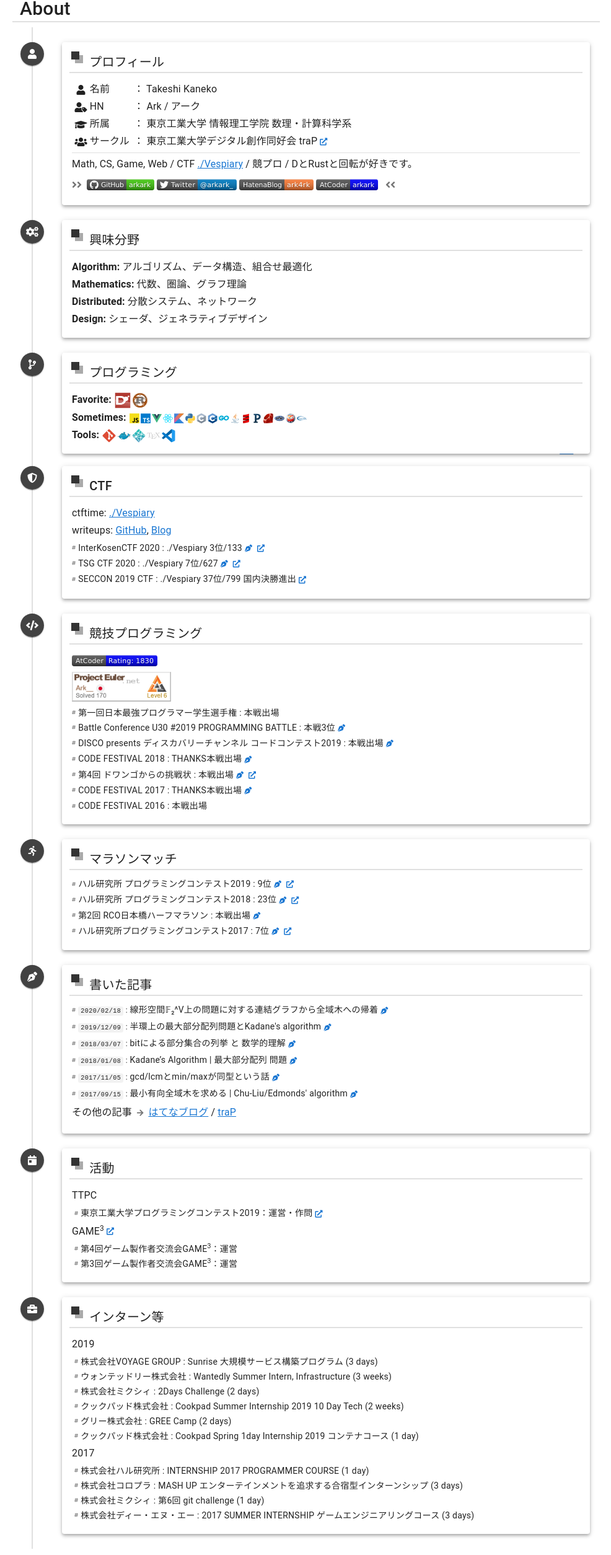
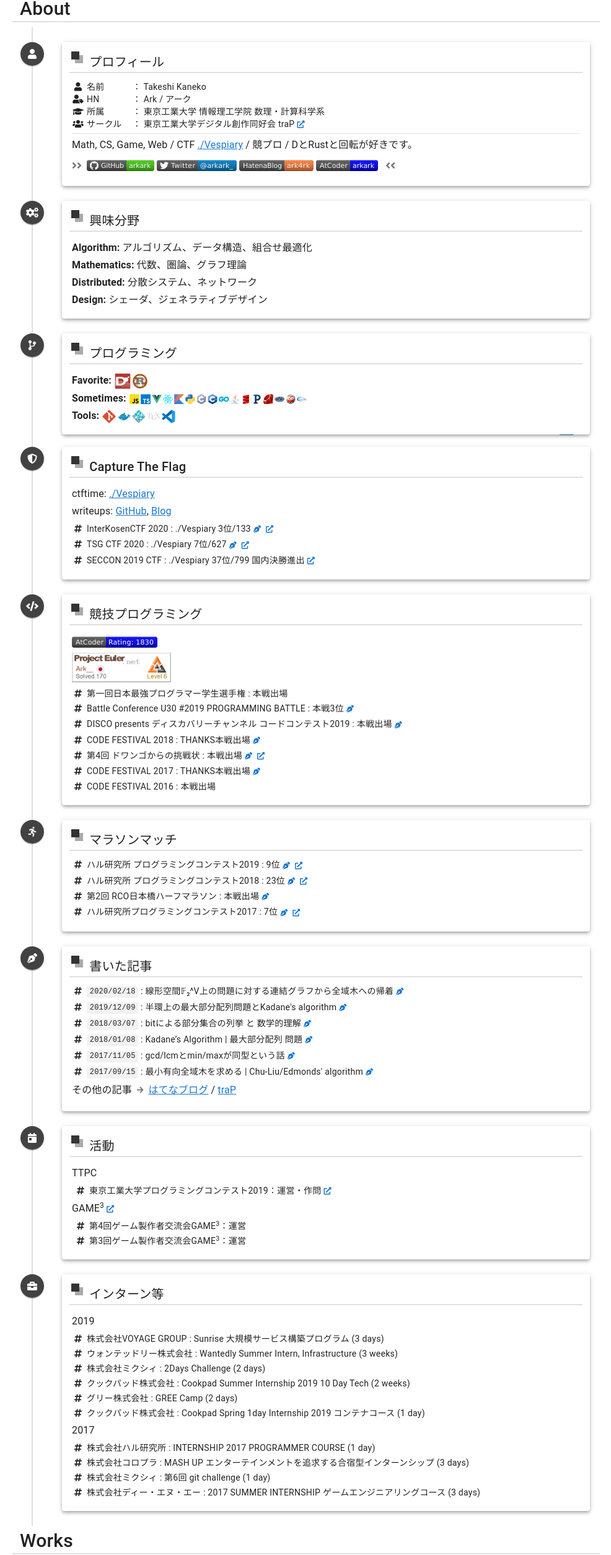
Before and after one commit to arkark/portfolio, a Vue app: page / in a window 1280 px wide. Shown: the part 810-3319 px from the top of the page at 62% size, without its empty margins (146-1132 px from the left). Built offline with nearby package versions, Linux system fonts and the light colour scheme; a web font is replaced by a local one.

Commit message:
Use ul/li tag

```diff
--- a/src/components/about/card/AboutActivity.vue
+++ b/src/components/about/card/AboutActivity.vue
@@ -3,39 +3,41 @@
     <p class="mb-1">
       <span>TTPC</span>
     </p>
-    <p class="ml-1 mb-1 body-2">
-      <itemize-icon></itemize-icon>
+    <ul class="fa-ul body-2 ma-0">
+      <li class="ml-1 mb-1">
+        <span class="fa-li"><i class="fas fa-hashtag"></i></span>
         <span>東京工業大学プログラミングコンテスト2019：運営・作問</span>
         <span>
           <link-icon :url="'https://atcoder.jp/contests/ttpc2019'"></link-icon>
         </span>
-    </p>
+      </li>
+    </ul>
     <p class="mb-1">
       <span>GAME<sup>3</sup></span>
       <span>
         <link-icon :url="'https://game3.trap.jp'"></link-icon>
       </span>
     </p>
-    <p class="ml-1 mb-1 body-2">
-      <itemize-icon></itemize-icon>
+    <ul class="fa-ul body-2 ma-0">
+      <li class="ml-1 mb-1">
+        <span class="fa-li"><i class="fas fa-hashtag"></i></span>
         <span>第4回ゲーム製作者交流会GAME<sup>3</sup>：運営</span>
-    </p>
-    <p class="ml-1 mb-1 body-2">
-      <itemize-icon></itemize-icon>
+      </li>
+      <li class="ml-1 mb-1">
+        <span class="fa-li"><i class="fas fa-hashtag"></i></span>
         <span>第3回ゲーム製作者交流会GAME<sup>3</sup>：運営</span>
-    </p>
+      </li>
+    </ul>
   </about-card>
 </template>
 
 <script>
 import AboutCard from "@/components/about/card/AboutCard";
-import ItemizeIcon from "@/components/about/icon/ItemizeIcon";
 import LinkIcon from "@/components/about/icon/LinkIcon";
 
 export default {
   components: {
     AboutCard,
-    ItemizeIcon,
     LinkIcon,
   },
 };
--- a/src/components/about/card/AboutArticle.vue
+++ b/src/components/about/card/AboutArticle.vue
@@ -1,8 +1,9 @@
 <template>
   <about-card :title="'書いた記事'">
-    <p v-for="(item, index) in items" :key="index" class="mb-1 body-2">
-      <itemize-icon></itemize-icon>
-      <span class="caption">
+    <ul class="fa-ul body-2 ma-0">
+      <li v-for="(item, index) in items" :key="index" class="mb-1">
+        <span class="fa-li"><i class="fas fa-hashtag"></i></span>
+        <span>
           <code>{{ item.date }}</code>
           :
         </span>
@@ -13,7 +14,8 @@
         <span v-if="'url' in item">
           <link-icon :url="item.url"></link-icon>
         </span>
-    </p>
+      </li>
+    </ul>
     <p class="mb-1">
       <span>その他の記事</span>
       <v-icon x-small class="mx-2">fas fa-arrow-right</v-icon>
@@ -26,7 +28,6 @@
 
 <script>
 import AboutCard from "@/components/about/card/AboutCard";
-import ItemizeIcon from "@/components/about/icon/ItemizeIcon";
 import LinkIcon from "@/components/about/icon/LinkIcon";
 import BlogLinkIcon from "@/components/about/icon/BlogLinkIcon";
 import articleList from "@/data/article";
@@ -39,7 +40,6 @@ export default {
   },
   components: {
     AboutCard,
-    ItemizeIcon,
     LinkIcon,
     BlogLinkIcon,
   },
--- a/src/components/about/card/AboutBasic.vue
+++ b/src/components/about/card/AboutBasic.vue
@@ -1,21 +1,14 @@
 <template>
   <about-card :title="'プロフィール'">
-    <p v-for="(item, index) in items" :key="index" class="mb-0">
+    <ul class="fa-ul body-2 ma-0">
+      <li v-for="(item, index) in items" :key="index">
+        <span class="fa-li"><i :class="item.icon"></i></span>
         <span
           :style="{
-          width: '6em',
+            width: '5em',
             display: $vuetify.breakpoint.xsOnly ? 'inline' : 'inline-block',
           }"
         >
-        <span
-          :style="{
-            width: '1.8em',
-            display: $vuetify.breakpoint.xsOnly ? 'inline' : 'inline-block',
-          }"
-          class="text-center"
-        >
-          <v-icon small class="mx-1 text--primary">{{ item.icon }}</v-icon>
-        </span>
           <span>{{ item.key }}</span>
         </span>
         ：
@@ -23,7 +16,8 @@
         <span v-if="'url' in item">
           <link-icon :url="item.url"></link-icon>
         </span>
-    </p>
+      </li>
+    </ul>
     <v-divider class="my-1"></v-divider>
     <p class="mb-1">
       Math, CS, Game, Web / CTF
--- a/src/components/about/card/AboutCompro.vue
+++ b/src/components/about/card/AboutCompro.vue
@@ -12,8 +12,9 @@
     <p class="mb-2">
       <img :src="projectEulerBadge" class="vertical-middle" width="160px" />
     </p>
-    <p v-for="(item, index) in items" :key="index" class="mb-1 body-2">
-      <itemize-icon></itemize-icon>
+    <ul class="fa-ul body-2 ma-0">
+      <li v-for="(item, index) in items" :key="index" class="mb-1">
+        <span class="fa-li"><i class="fas fa-hashtag"></i></span>
         <span>{{ item.label }}</span>
         <span v-if="'blog' in item">
           <blog-link-icon :url="item.blog"></blog-link-icon>
@@ -21,13 +22,13 @@
         <span v-if="'url' in item">
           <link-icon :url="item.url"></link-icon>
         </span>
-    </p>
+      </li>
+    </ul>
   </about-card>
 </template>
 
 <script>
 import AboutCard from "@/components/about/card/AboutCard";
-import ItemizeIcon from "@/components/about/icon/ItemizeIcon";
 import LinkIcon from "@/components/about/icon/LinkIcon";
 import BlogLinkIcon from "@/components/about/icon/BlogLinkIcon";
 import comproList from "@/data/compro";
@@ -42,7 +43,6 @@ export default {
   },
   components: {
     AboutCard,
-    ItemizeIcon,
     LinkIcon,
     BlogLinkIcon,
   },
--- a/src/components/about/card/AboutCtf.vue
+++ b/src/components/about/card/AboutCtf.vue
@@ -1,5 +1,5 @@
 <template>
-  <about-card :title="'CTF'">
+  <about-card :title="'Capture The Flag'">
     <p class="mb-1">
       ctftime:
       <a href="https://ctftime.org/team/80092">./Vespiary</a>
@@ -8,8 +8,9 @@
       <a href="https://github.com/x-vespiary/writeup">GitHub</a>,
       <a href="https://ark4rk.hatenablog.com/archive/category/CTF">Blog</a>
     </p>
-    <p v-for="(item, index) in items" :key="index" class="mb-1 body-2">
-      <itemize-icon></itemize-icon>
+    <ul class="fa-ul body-2 ma-0">
+      <li v-for="(item, index) in items" :key="index" class="mb-1">
+        <span class="fa-li"><i class="fas fa-hashtag"></i></span>
         <span>{{ item.label }}</span>
         <span v-if="'blog' in item">
           <blog-link-icon :url="item.blog"></blog-link-icon>
@@ -17,13 +18,13 @@
         <span v-if="'url' in item">
           <link-icon :url="item.url"></link-icon>
         </span>
-    </p>
+      </li>
+    </ul>
   </about-card>
 </template>
 
 <script>
 import AboutCard from "@/components/about/card/AboutCard";
-import ItemizeIcon from "@/components/about/icon/ItemizeIcon";
 import LinkIcon from "@/components/about/icon/LinkIcon";
 import BlogLinkIcon from "@/components/about/icon/BlogLinkIcon";
 import ctfList from "@/data/ctf";
@@ -36,7 +37,6 @@ export default {
   },
   components: {
     AboutCard,
-    ItemizeIcon,
     LinkIcon,
     BlogLinkIcon,
   },
--- a/src/components/about/card/AboutIntern.vue
+++ b/src/components/about/card/AboutIntern.vue
@@ -4,12 +4,13 @@
       <p class="mb-1" :key="index">
         <span>{{ item.label }}</span>
       </p>
-      <p
+      <ul :key="index" class="fa-ul body-2 ma-0">
+        <li
           v-for="(subItem, subIndex) in item.children"
           :key="index + '-' + subIndex"
-        class="ml-1 mb-1 body-2"
+          class="mb-1"
         >
-        <itemize-icon></itemize-icon>
+          <span class="fa-li"><i class="fas fa-hashtag"></i></span>
           <span>{{ subItem.label }}</span>
           <span v-if="'blog' in subItem">
             <blog-link-icon :url="subItem.blog"></blog-link-icon>
@@ -17,14 +18,14 @@
           <span v-if="'url' in subItem">
             <link-icon :url="subItem.url"></link-icon>
           </span>
-      </p>
+        </li>
+      </ul>
     </template>
   </about-card>
 </template>
 
 <script>
 import AboutCard from "@/components/about/card/AboutCard";
-import ItemizeIcon from "@/components/about/icon/ItemizeIcon";
 import LinkIcon from "@/components/about/icon/LinkIcon";
 import BlogLinkIcon from "@/components/about/icon/BlogLinkIcon";
 import internList from "@/data/intern";
@@ -37,7 +38,6 @@ export default {
   },
   components: {
     AboutCard,
-    ItemizeIcon,
     LinkIcon,
     BlogLinkIcon,
   },
--- a/src/components/about/card/AboutMarathon.vue
+++ b/src/components/about/card/AboutMarathon.vue
@@ -1,7 +1,8 @@
 <template>
   <about-card :title="'マラソンマッチ'">
-    <p v-for="(item, index) in items" :key="index" class="mb-1 body-2">
-      <itemize-icon></itemize-icon>
+    <ul class="fa-ul body-2 ma-0">
+      <li v-for="(item, index) in items" :key="index" class="mb-1">
+        <span class="fa-li"><i class="fas fa-hashtag"></i></span>
         <span>{{ item.label }}</span>
         <span v-if="'blog' in item">
           <blog-link-icon :url="item.blog"></blog-link-icon>
@@ -9,13 +10,13 @@
         <span v-if="'url' in item">
           <link-icon :url="item.url"></link-icon>
         </span>
-    </p>
+      </li>
+    </ul>
   </about-card>
 </template>
 
 <script>
 import AboutCard from "@/components/about/card/AboutCard";
-import ItemizeIcon from "@/components/about/icon/ItemizeIcon";
 import LinkIcon from "@/components/about/icon/LinkIcon";
 import BlogLinkIcon from "@/components/about/icon/BlogLinkIcon";
 import marathonList from "@/data/marathon";
@@ -28,7 +29,6 @@ export default {
   },
   components: {
     AboutCard,
-    ItemizeIcon,
     LinkIcon,
     BlogLinkIcon,
   },
--- a/src/components/about/icon/ItemizeIcon.vue
+++ /dev/null
@@ -1,10 +0,0 @@
-<template>
-  <v-icon size="0.5em" class="mr-1">fas fa-hashtag</v-icon>
-</template>
-
-<style scoped>
-* {
-  vertical-align: middle;
-  top: -0.2em;
-}
-</style>
```
Lines whose indentation alone changed are shown as unchanged.
